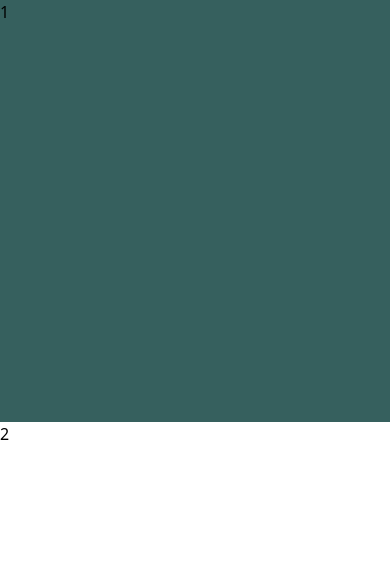
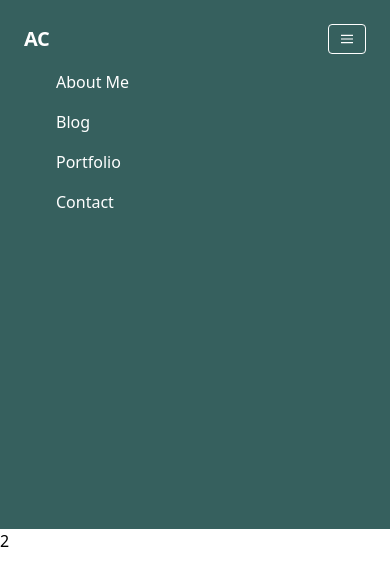
Before and after one commit to mauriziopireddu/acomencini-old, a Next.js app: page / in a window 390 px wide. Shown: the top 586 px of the page. Built offline with nearby package versions, Linux system fonts and the light colour scheme; a web font is replaced by a local one.

Commit message:
basic navigation

```diff
--- a/pages/index.js
+++ b/pages/index.js
@@ -7,7 +7,7 @@ const Index = () => (
       <title>Alessandra Comencini</title>
       <meta name="viewport" content="initial-scale=1.0, width=device-width" />
     </Head>
-    <div className="grid grid-cols-1 sm:grid-cols-2 h-screen">
+    <div className="grid grid-cols-1 md:grid-cols-2 h-screen">
       <SideHero />
       <div className="">2</div>
     </div>
--- a/src/Navigation/Hamburger.js
+++ b/src/Navigation/Hamburger.js
@@ -1,8 +1,8 @@
 const Hamburger = () => (
-  <div className="block lg:hidden">
+  <div className="block sm:hidden">
     <button
       type="button"
-      className="flex items-center px-3 py-2 border rounded hover:text-white hover:border-white"
+      className="flex items-center px-3 py-2 text-outline border rounded hover:text-outline hover:border-outline"
     >
       <svg
         className="fill-current h-3 w-3"
--- a/src/Navigation/Navigation.js
+++ b/src/Navigation/Navigation.js
@@ -3,7 +3,7 @@ import { NavigationItem } from './NavigationItem';
 
 const Navigation = () => (
   <nav className="flex items-center justify-between flex-wrap p-6">
-    <div className="flex items-center flex-shrink-0 text-white mr-6">
+    <div className="flex items-center flex-shrink-0 text-outline mr-6">
       <span className="font-semibold text-xl tracking-tight">AC</span>
     </div>
     <Hamburger />
@@ -12,6 +12,8 @@ const Navigation = () => (
       <div>
         <NavigationItem text="About Me" />
         <NavigationItem text="Blog" />
+        <NavigationItem text="Portfolio" />
+        <NavigationItem text="Contact" />
       </div>
     </div>
   </nav>
--- a/src/Navigation/NavigationItem.js
+++ b/src/Navigation/NavigationItem.js
@@ -3,7 +3,7 @@ import PropTypes from 'prop-types';
 export const NavigationItem = ({ text }) => (
   <a
     href="#responsive-header"
-    className="block mt-4 lg:inline-block lg:mt-0 text-white mr-4"
+    className="block mt-4 md:inline-block lg:mt-0 text-outline ml-8"
   >
     {text}
   </a>
--- a/src/SideHero/SideHero.js
+++ b/src/SideHero/SideHero.js
@@ -1,3 +1,9 @@
-const SideHero = () => <div className="bg-primary">1</div>;
+import Navigation from '../Navigation/Navigation';
+
+const SideHero = () => (
+  <div className="bg-primary">
+    <Navigation />
+  </div>
+);
 
 export default SideHero;
--- a/tailwind.config.js
+++ b/tailwind.config.js
@@ -3,6 +3,7 @@ module.exports = {
   theme: {
     colors: {
       primary: '#36605E',
+      outline: '#FFFFFF',
     },
     extend: {},
   },
```
